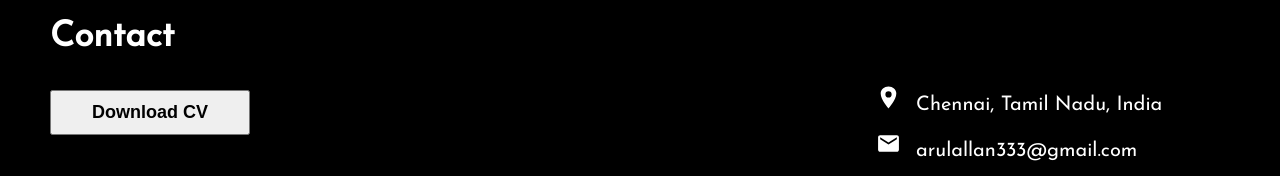
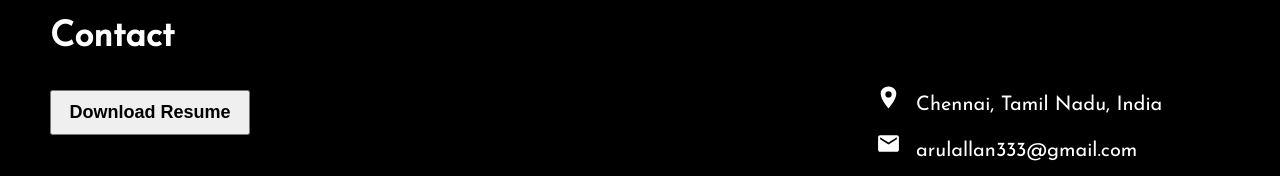
Before and after one commit to arul-jose/About-me, a React (Create React App) app: page / in a window 1280 px wide. Shown: the part 2243-2419 px from the top of the page. Built offline with nearby package versions, Linux system fonts and the light colour scheme.

Commit message:
AddedResumeDownloadOption

```diff
--- a/src/Contact.css
+++ b/src/Contact.css
@@ -23,12 +23,13 @@
 #contact-container > section > #contactDetails > #resume-container >div{
    padding-top: 20px;
  }
-#contact-container > section > #contactDetails > #resume-container >div> button{
+#contact-container > section > #contactDetails > #resume-container >div> a > button{
    width: 200px;
    height: 45px;
    color: black;
    font-weight: bold;
    font-size: 18px;
+   cursor: pointer;
 
 }
 #contact-container > section > #contactDetails > #details-container{
--- a/src/Contact.js
+++ b/src/Contact.js
@@ -19,8 +19,9 @@ function Contact() {
       <section>
         <div id='contactDetails'>
           <div id='resume-container'>
-            <div
-            ><button>Download CV</button></div>
+            <div>
+            <a href="Resume.pdf" download="Arul's Resume"><button>Download Resume</button></a>
+            </div>
           </div>
 
           <div id='details-container'>
```
Also changed, not shown: 1 other file (tests, documents, lock files or other folders).
